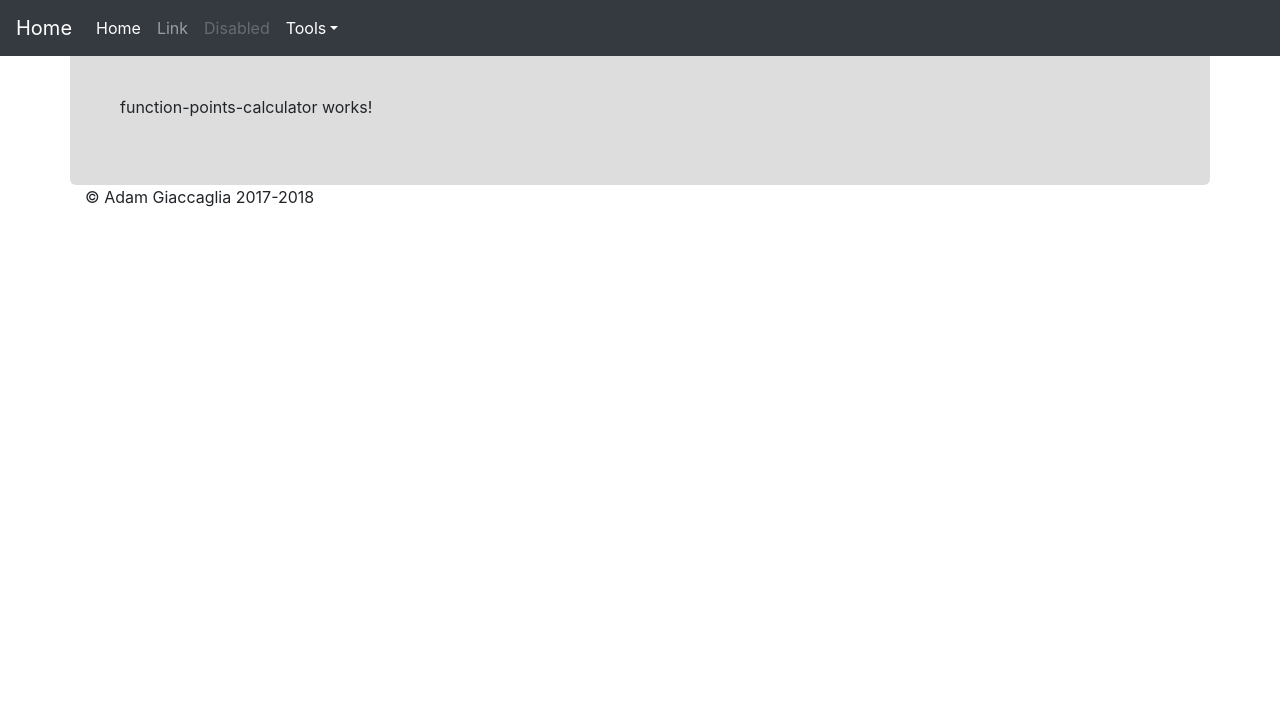
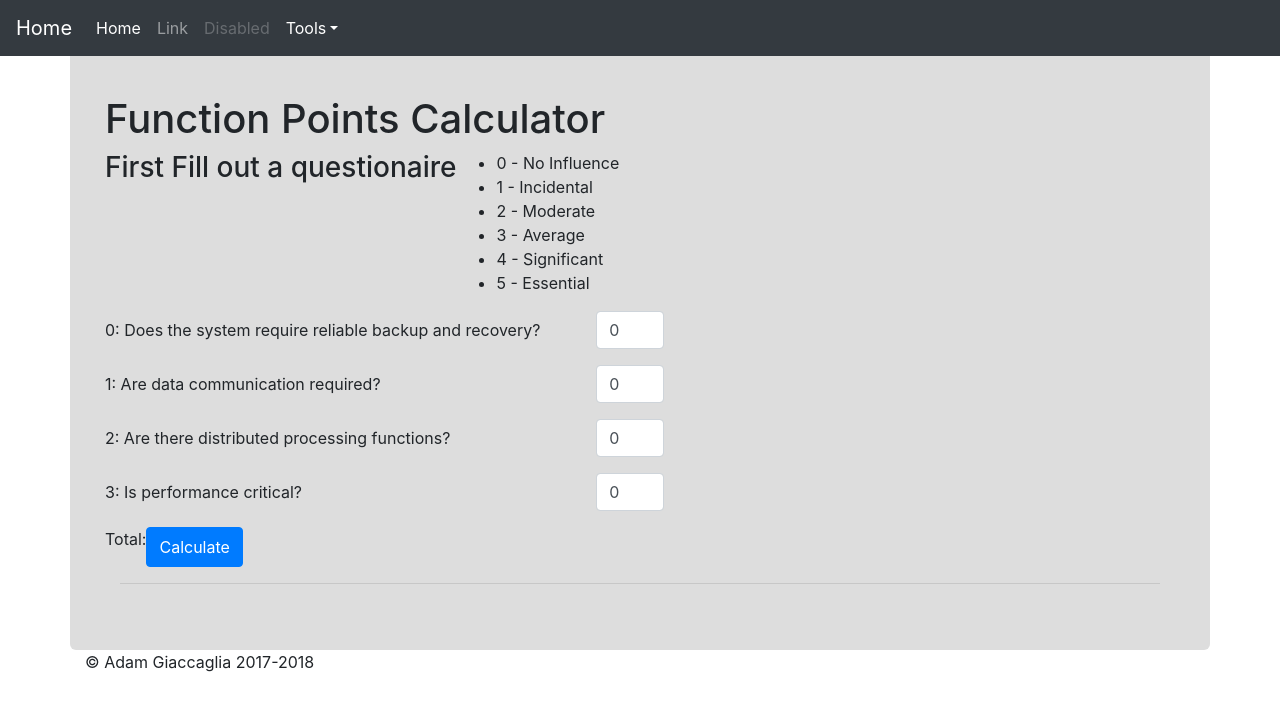
Before and after one commit to aggiacca/CIS376-TermProject, an Angular app in the folder software-metric-tools/: page /function-points in a window 1280 px wide. Shown: the top 710 px of the page. Built offline with nearby package versions, Linux system fonts and the light colour scheme.

Commit message:
form fixes

```diff
--- a/software-metric-tools/src/app/app.module.ts
+++ b/software-metric-tools/src/app/app.module.ts
@@ -7,6 +7,7 @@ import { HeaderComponent } from './header/header.component';
 import { IndexComponent } from './index/index.component';
 import {RouterModule, Routes} from "@angular/router";
 import { FunctionPointsCalculatorComponent } from './function-points-calculator/function-points-calculator.component';
+import {FormsModule} from "@angular/forms";
 
 
 const appRoutes: Routes = [
@@ -24,6 +25,7 @@ const appRoutes: Routes = [
   ],
   imports: [
     BrowserModule,
+    FormsModule,
     NgbModule.forRoot(),
     RouterModule.forRoot(appRoutes)
   ],
--- a/software-metric-tools/src/app/function-points-calculator/function-points-calculator.component.html
+++ b/software-metric-tools/src/app/function-points-calculator/function-points-calculator.component.html
@@ -1,3 +1,38 @@
-<p>
-  function-points-calculator works!
-</p>
+<div class="row">
+  <h1 class="page-header">Function Points Calculator</h1>
+</div>
+
+<div class="row">
+  <h3>First Fill out a questionaire</h3>
+  <ul>
+    <li>0 - No Influence</li>
+    <li>1 - Incidental</li>
+    <li>2 - Moderate</li>
+    <li>3 - Average</li>
+    <li>4 - Significant</li>
+    <li>5 - Essential</li>
+  </ul>
+</div>
+
+<div class="row">
+  <form>
+    <div *ngFor="let question of questions; let index=index" class="form-group row">
+      <label for="inputQuestion{{index}}" class="col-sm-10 col-form-label">{{index}}: {{question.content}}</label>
+      <div class="col-sm-2">
+        <input type="number" class="form-control" name="question{{index}}" id="inputQuestion{{index}}" [(ngModel)]="question.rating" placeholder="Input number 0-5..." min="0" max="5">
+      </div>
+    </div>
+  </form>
+
+
+</div>
+
+<div class="row">
+  <p>Total: {{questionaireTotal}}</p>
+
+  <button class="btn btn-primary" (click)="totalQuestions()">Calculate</button>
+</div>
+
+
+
+<hr>
--- a/software-metric-tools/src/app/function-points-calculator/function-points-calculator.component.ts
+++ b/software-metric-tools/src/app/function-points-calculator/function-points-calculator.component.ts
@@ -1,4 +1,5 @@
 import { Component, OnInit } from '@angular/core';
+import {Question} from "../models/Question";
 
 @Component({
   selector: 'app-function-points-calculator',
@@ -7,9 +8,54 @@ import { Component, OnInit } from '@angular/core';
 })
 export class FunctionPointsCalculatorComponent implements OnInit {
 
+  questions: Array<Question> = [
+    new Question("Does the system require reliable backup and recovery?",0),
+    new Question("Are data communication required?", 0),
+    new Question("Are there distributed processing functions?",0),
+      new Question("Is performance critical?", 0),
+    //     new Question("Will the system run in an existing heavily utilized operational environment?",
+    // "Does the system require on-line data entry?",
+    // "Does the on-line data entry require input transaction to be built over multiple screens or operations?",
+    // "Are the master files updated on-line?",
+    // "Are the inputs, outputs, files, or inquiries complex?",
+    // "Is the internal processing complex?",
+    // "Is the code designed to be reusable?",
+    // "Are conversion and installation included in the design?",
+    // "Is the system designed for multiple installations in different organizations?",
+    // "Is the application designed to facilitate change and ease of use by the user?"
+  ];
+  question0: number = 0;
+  question1: number= 1;
+  question2: number;
+  question3: number;
+  question4: number;
+  question5: number;
+  question6: number;
+  question7: number;
+  question8: number;
+  question9: number;
+  question10: number;
+  question11: number;
+  question12: number;
+  question13: number;
+  question14: number;
+
+  questionaireTotal: number;
+
   constructor() { }
 
   ngOnInit() {
   }
 
+  totalQuestions(){
+    this.questionaireTotal = 0;
+
+    for(let question of this.questions){
+      this.questionaireTotal += question.rating
+    }
+  }
+
+  trackByIndex(index: number, value: number) {
+    return index;
+  }
 }
--- /dev/null
+++ b/software-metric-tools/src/app/models/Question.ts
@@ -0,0 +1,6 @@
+export class Question{
+  constructor(public content: string,
+              public rating: number){
+
+  }
+}
```
